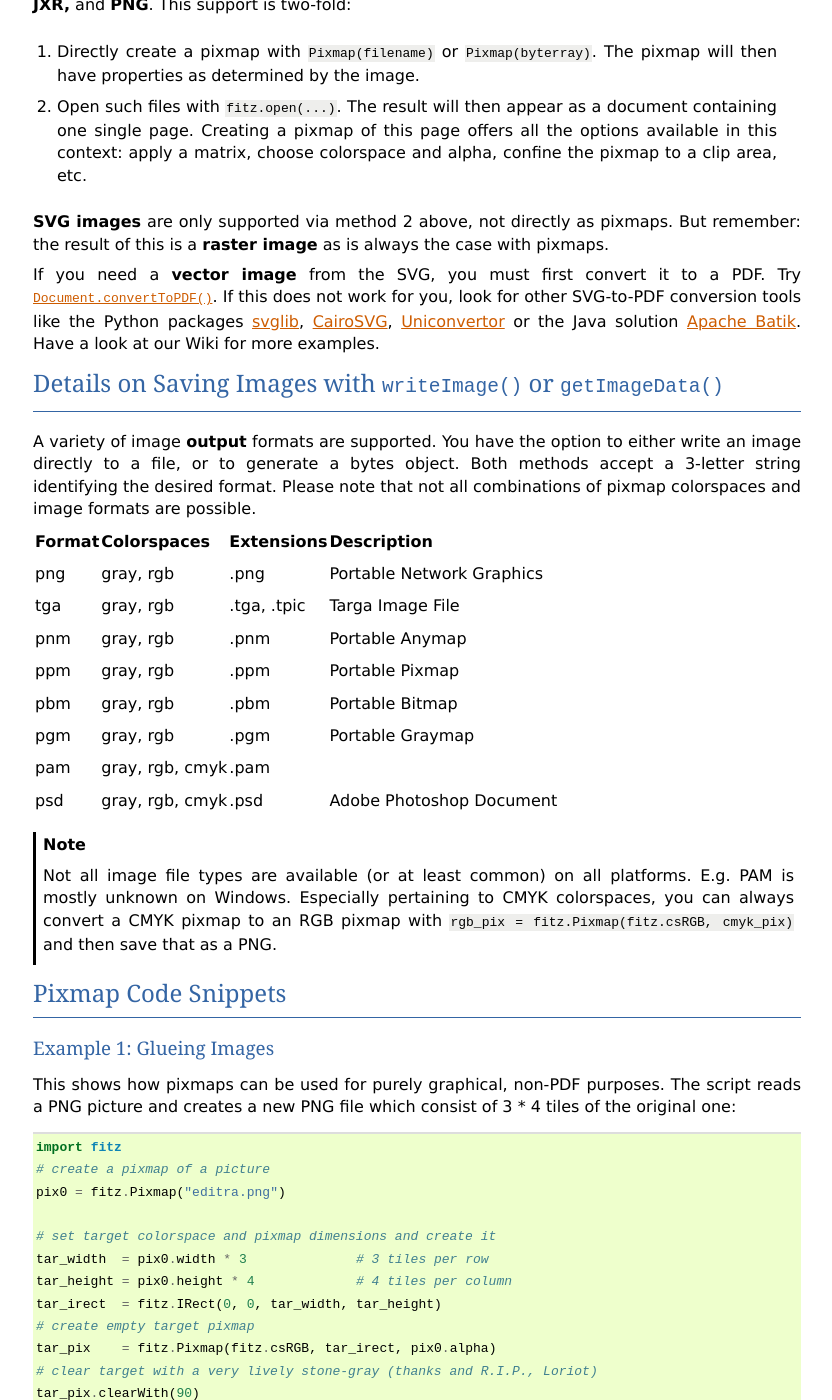
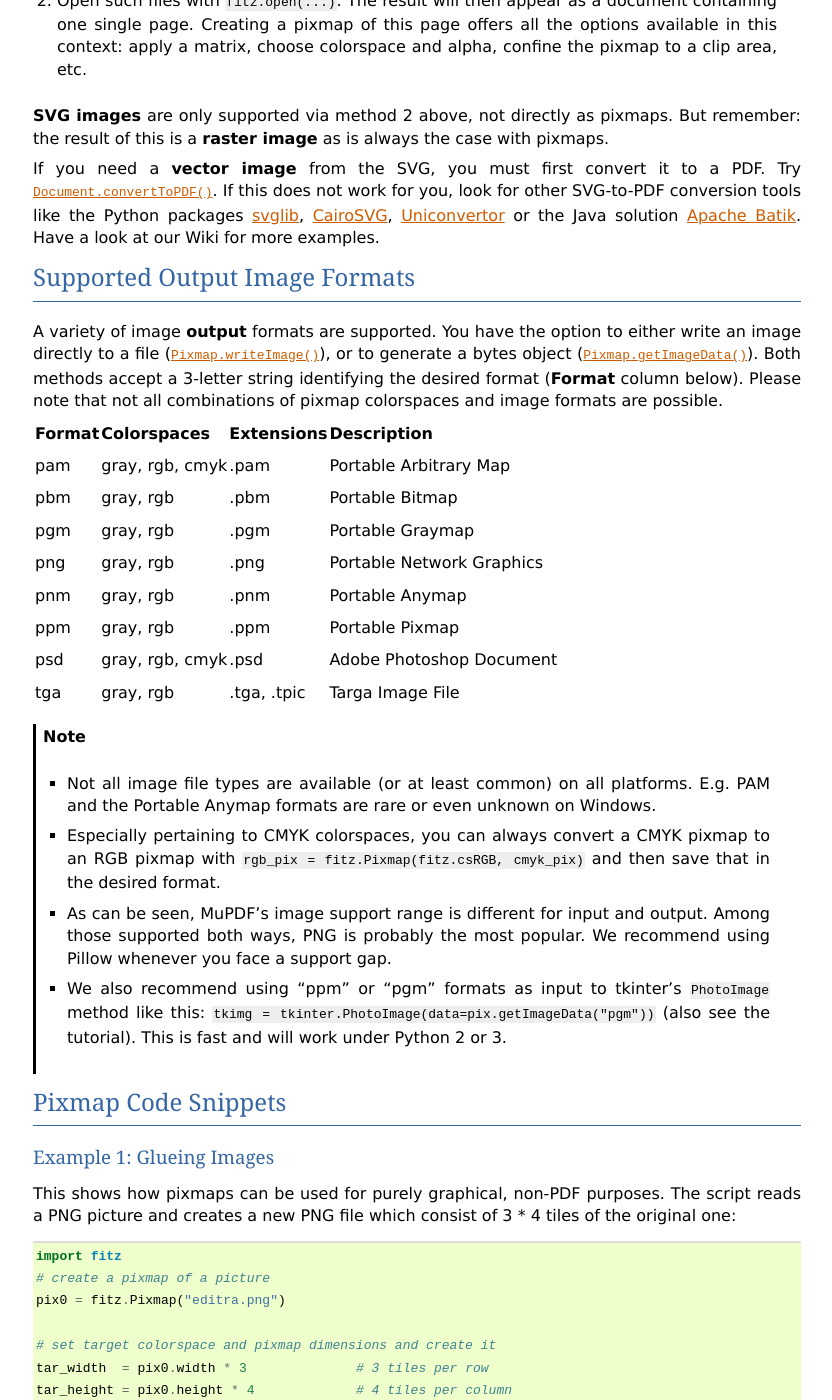
Before and after one commit to pymupdf/PyMuPDF-Optional-Material, a Sphinx documentation site: the page built from docs/pixmap.rst, in a window 1280 px wide and 1400 px high, scrolled down 9391 px. Shown: the whole window, without its empty margins (47-879 px from the left). Built offline with Sphinx 7.4.7, drawn with Linux system fonts in a browser that asks for light colours; some of the changed text lies outside the part shown.

Commit message:
More docu updates

```diff
--- a/docs/pixmap.rst
+++ b/docs/pixmap.rst
@@ -222,7 +222,7 @@ Have a look at the :ref:`examples` section to see some pixmap usage "at work".
 
       :arg str filename: The filename to save to. Choose a file extension compatible with the output parameter (see further down).
 
-      :arg str output: The requested image format. The default is ``png`` for which this function is equal to ``writePNG()``, see below.
+      :arg str output: The requested image format. The default is ``png`` for which this function is equal to :meth:`writePNG`. For other possible values see below.
 
    .. method:: getImageData(output="png")
 
@@ -234,15 +234,13 @@ Have a look at the :ref:`examples` section to see some pixmap usage "at work".
 
    .. method:: writePNG(filename)
 
-      Save the pixmap as a PNG file. Please note that only grayscale and RGB colorspaces are supported (this is **not** a MuPDF restriction). CMYK colorspaces must either be saved as ``*.pam`` files or be converted first.
-
-      :arg str filename: The filename to save to (the extension ``png`` must be specified). Existing files will be overwritten without warning.
+      Same as :meth:`writeImage` with default format parameter.
 
    .. method:: getPNGdata()
 
    .. method:: getPNGData()
 
-      Same as :meth:`getImageData` with default parameter.
+      Same as :meth:`getImageData` with default format parameter.
 
       :rtype: bytes
 
@@ -338,9 +336,9 @@ Have a look at the :ref:`examples` section to see some pixmap usage "at work".
 
 .. _ImageFiles:
 
-Supported Input Image Types
+Supported Input Image Formats
 -----------------------------------------------
-The following file types are supported as **input** to construct pixmaps: **BMP, JPEG, GIF, TIFF, JXR,** and **PNG**. This support is two-fold:
+The following file types are supported as **input** to construct pixmaps: **BMP, JPEG, GIF, TIFF, JXR,**, **PNG**, **PAM** and all of the **Portable Anymap** family (**PBM, PGM, PNM, PPM**). This support is two-fold:
 
 1. Directly create a pixmap with ``Pixmap(filename)`` or ``Pixmap(byterray)``. The pixmap will then have properties as determined by the image.
 
@@ -350,24 +348,29 @@ The following file types are supported as **input** to construct pixmaps: **BMP,
 
 If you need a **vector image** from the SVG, you must first convert it to a PDF. Try :meth:`Document.convertToPDF`. If this does not work for you, look for other SVG-to-PDF conversion tools like the Python packages `svglib <https://pypi.org/project/svglib>`_, `CairoSVG <https://pypi.org/project/cairosvg>`_, `Uniconvertor <https://sk1project.net/modules.php?name=Products&product=uniconvertor&op=download>`_ or the Java solution `Apache Batik <https://github.com/apache/batik>`_. Have a look at our Wiki for more examples.
 
-Details on Saving Images with :meth:`writeImage` or :meth:`getImageData`
+Supported Output Image Formats
 ---------------------------------------------------------------------------
-A variety of image **output** formats are supported. You have the option to either write an image directly to a file, or to generate a bytes object. Both methods accept a 3-letter string identifying the desired format. Please note that not all combinations of pixmap colorspaces and image formats are possible.
+A variety of image **output** formats are supported. You have the option to either write an image directly to a file (:meth:`Pixmap.writeImage`), or to generate a bytes object (:meth:`Pixmap.getImageData`). Both methods accept a 3-letter string identifying the desired format (**Format** column below). Please note that not all combinations of pixmap colorspaces and image formats are possible.
 
-====== =============== =========== ========================
-Format Colorspaces     Extensions  Description
-====== =============== =========== ========================
-png    gray, rgb       .png        Portable Network Graphics
-tga    gray, rgb       .tga, .tpic Targa Image File
-pnm    gray, rgb       .pnm        Portable Anymap
-ppm    gray, rgb       .ppm        Portable Pixmap
-pbm    gray, rgb       .pbm        Portable Bitmap
-pgm    gray, rgb       .pgm        Portable Graymap
-pam    gray, rgb, cmyk .pam
-psd    gray, rgb, cmyk .psd        Adobe Photoshop Document
-====== =============== =========== ========================
+========== =============== ============== ===========================
+**Format** **Colorspaces** **Extensions** **Description**
+========== =============== ============== ===========================
+pam        gray, rgb, cmyk .pam           Portable Arbitrary Map
+pbm        gray, rgb       .pbm           Portable Bitmap
+pgm        gray, rgb       .pgm           Portable Graymap
+png        gray, rgb       .png           Portable Network Graphics
+pnm        gray, rgb       .pnm           Portable Anymap
+ppm        gray, rgb       .ppm           Portable Pixmap
+psd        gray, rgb, cmyk .psd           Adobe Photoshop Document
+tga        gray, rgb       .tga, .tpic    Targa Image File
+========== =============== ============== ===========================
 
-.. note:: Not all image file types are available (or at least common) on all platforms. E.g. PAM is mostly unknown on Windows. Especially pertaining to CMYK colorspaces, you can always convert a CMYK pixmap to an RGB pixmap with ``rgb_pix = fitz.Pixmap(fitz.csRGB, cmyk_pix)`` and then save that as a PNG.
+.. note::
+    * Not all image file types are available (or at least common) on all platforms. E.g. PAM and the Portable Anymap formats are rare or even unknown on Windows.
+    * Especially pertaining to CMYK colorspaces, you can always convert a CMYK pixmap to an RGB pixmap with ``rgb_pix = fitz.Pixmap(fitz.csRGB, cmyk_pix)`` and then save that in the desired format.
+    * As can be seen, MuPDF's image support range is different for input and output. Among those supported both ways, PNG is probably the most popular. We recommend using Pillow whenever you face a support gap.
+    * We also recommend using "ppm" or "pgm" formats as input to tkinter's ``PhotoImage`` method like this: ``tkimg = tkinter.PhotoImage(data=pix.getImageData("pgm"))`` (also see the tutorial). This is fast and will work under Python 2 or 3.
+
 
 .. _examples:
 
```
Also changed, not shown: docs/tutorial.rst (+4 -4 lines), 1 other file.
